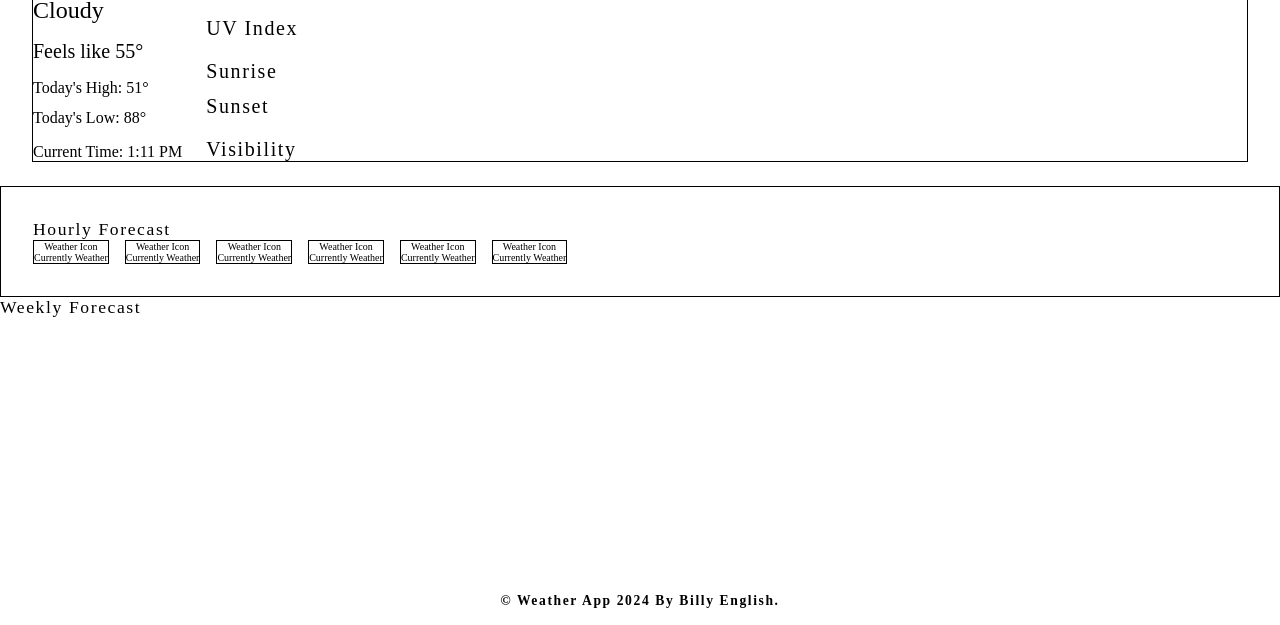
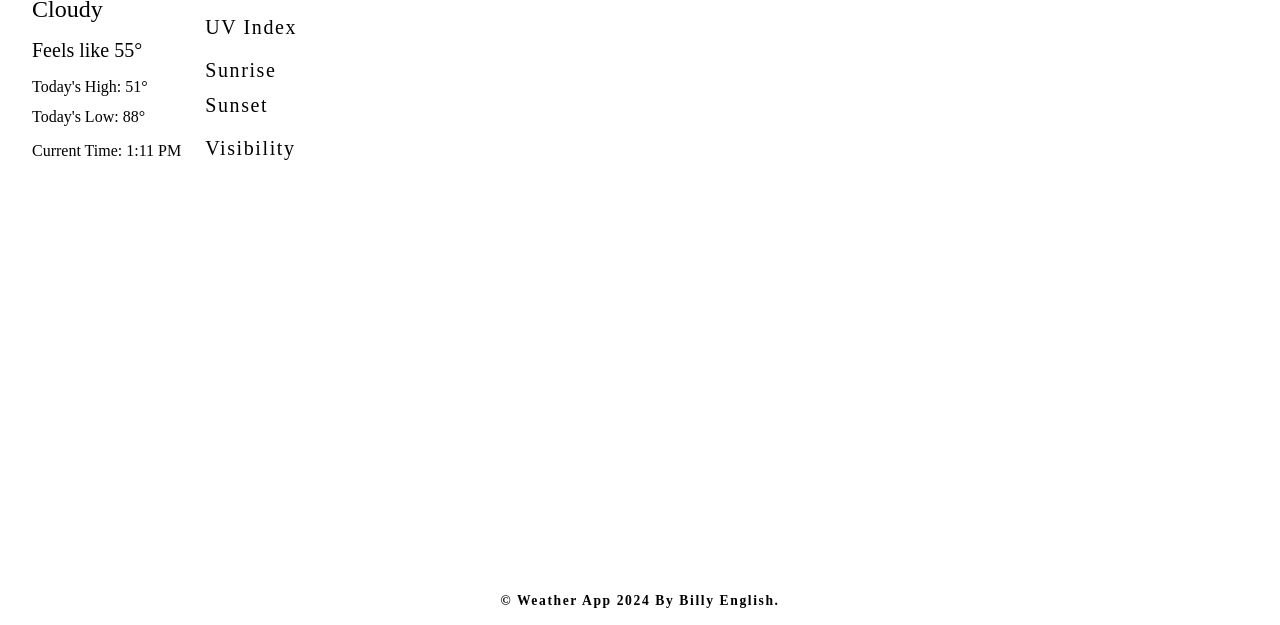
Before and after one commit to billyenglish/Weather_App, a website: page src/index.html in a window 1280 px wide. Shown: the part 175-800 px from the top of the page. Drawn offline with Linux system fonts and the light colour scheme; a web font is replaced by a local one.

Commit message:
Added adjustional adjustments to the project.

```diff
--- a/package.json
+++ b/package.json
@@ -1,5 +1,5 @@
 {
-  "homepage": "https://billyenglish.github.io/Weather_App/",
+  "homepage": "https://billyenglish.github.io/weather_app/",
   "name": "weather_app",
   "version": "1.0.0",
   "description": "",
--- a/src/index.html
+++ b/src/index.html
@@ -55,53 +55,6 @@
                         <h6 id="visibility">Visibility</h6>
                     </article>
                 </div>
-                <div id="weather_icon_container">
-                    Weather Icon
-                </div>
-            </section>
-            <section id="primary_weather_hourly_forecast">
-                <article>
-                    <h2 class="weather_section_title">Hourly Forecast</h2>
-
-                    <div id="weather_hourly_container">
-                        <div class="weather_hourly_card">
-                            <p>Weather Icon</p>
-                            <p>Currently Weather</p>
-                        </div>
-
-                        <div class="weather_hourly_card">
-                            <p>Weather Icon</p>
-                            <p>Currently Weather</p>
-                        </div>
-
-                        <div class="weather_hourly_card">
-                            <p>Weather Icon</p>
-                            <p>Currently Weather</p>
-                        </div>
-
-                        <div class="weather_hourly_card">
-                            <p>Weather Icon</p>
-                            <p>Currently Weather</p>
-                        </div>
-
-                        <div class="weather_hourly_card">
-                            <p>Weather Icon</p>
-                            <p>Currently Weather</p>
-                        </div>
-
-                        <div class="weather_hourly_card">
-                            <p>Weather Icon</p>
-                            <p>Currently Weather</p>
-                        </div>
-                    </div>
-                </article>
-            </section>
-            <section>
-                <article>
-                    <h2 class="weather_section_title">Weekly Forecast</h2>
-                    <div class="weather_weekly_card">
-                    </div>
-                </article>
             </section>
         </main>
         <footer>
--- a/src/js/weatherAPI.js
+++ b/src/js/weatherAPI.js
@@ -1,4 +1,4 @@
-const weatherAPI = async (location = 'New York, NY') => {
+const weatherAPI = async (location = 'New York') => {
 
     try {
         const search = await fetch(`https://weather.visualcrossing.com/VisualCrossingWebServices/rest/services/timeline/${location}?key=Y6H3RG3LL82DAAV3MPFXLUQUB`);
--- a/src/js/weatherDisplay.js
+++ b/src/js/weatherDisplay.js
@@ -15,10 +15,11 @@ const weatherDisplay = async () => {
     }
 
     console.log(weatherConditions);
+    console.log(weatherConditions.icon);
 
     const currentLocation = document.querySelector('#current_location');
+    const currentWeatherIcon = document.querySelector('#weather_icon_container');
     const currentTemperature = document.querySelector('#current_temp');
-    const currentWeatherIcon = document.querySelector('#weather_icon_container');
     const currentCondition = document.querySelector('#current_weather_conditions');
     const currentFeelsLikeTemperature = document.querySelector('#current_feels_like_temperature');
     const currentDayHigh = document.querySelector('#current_day_high');
@@ -37,10 +38,9 @@ const weatherDisplay = async () => {
     todaySunset = todaySunset.slice(1, 5);
 
     currentLocation.innerHTML = `${address}`;
-
     currentTemperature.innerHTML = `${weatherConditions.temp} &deg;F`;
+    currentWeatherIcon.innerHTML = `<img src="" alt="" />`
     currentCondition.innerHTML = `${weatherConditions.conditions}`;
-    currentWeatherIcon.innerHTML = ``;
     currentFeelsLikeTemperature.innerHTML = `Feels Like: ${weatherConditions.feelslike} &deg;F`;
     currentDayHigh.innerHTML = `Today's High: ${days[0].tempmax} &deg;F`;
     currentDayLow.innerHTML = `Today's Low ${days[0].tempmin} &deg;F`;
--- a/src/styles.css
+++ b/src/styles.css
@@ -32,7 +32,6 @@ body {
     justify-content: space-between;
     height: var(--header-height);
     padding: 0 2rem;
-    border: 1px solid #000;
 }
 
 #logo {
@@ -62,7 +61,6 @@ body {
 /* Main Section */
 
 #primary_weather_content {
-    border: 1px solid #000;
     display: flex;
     justify-content: space-between;
     margin: 1.5rem 2rem 1.5rem 2rem;
```
Also changed, not shown: 1 other file.
